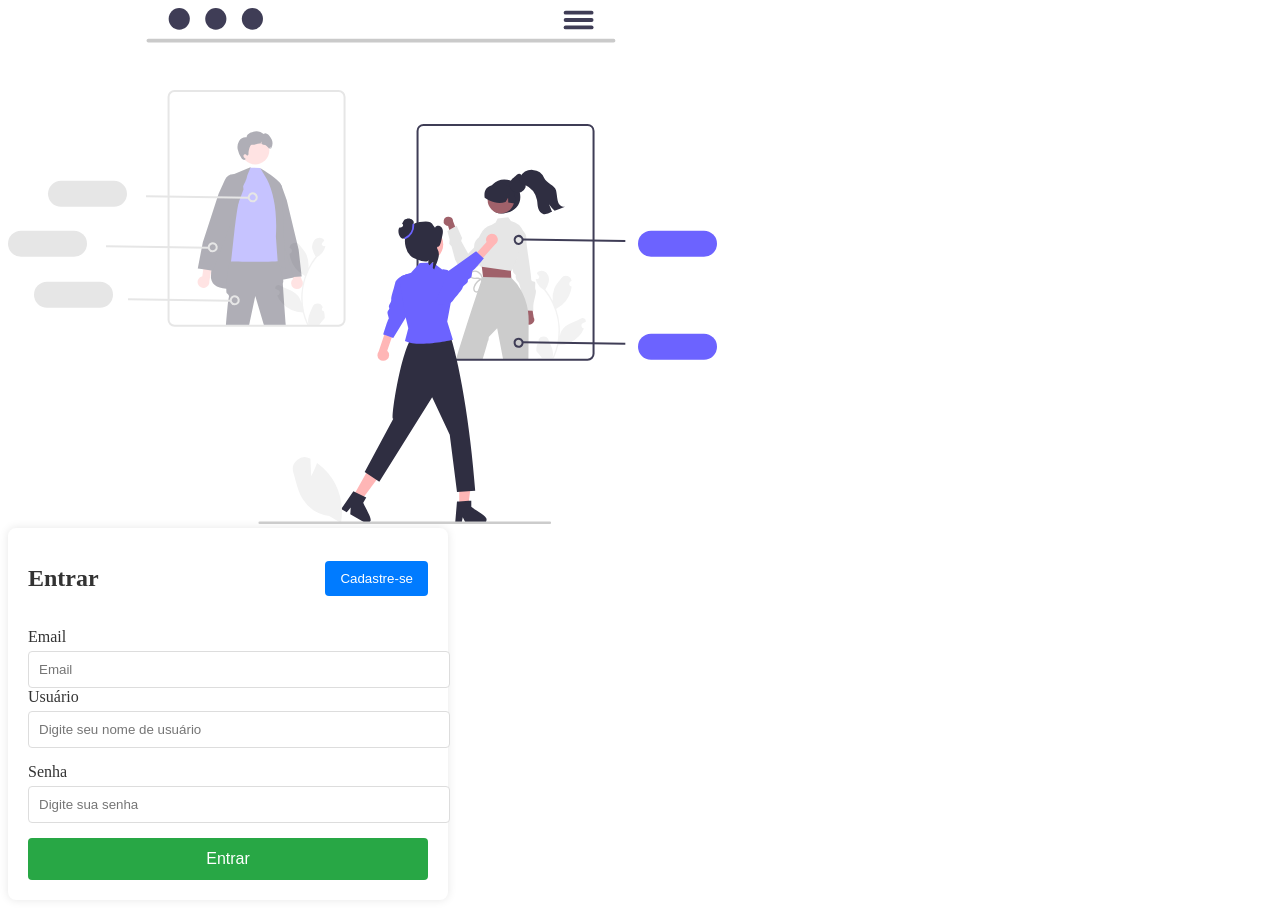
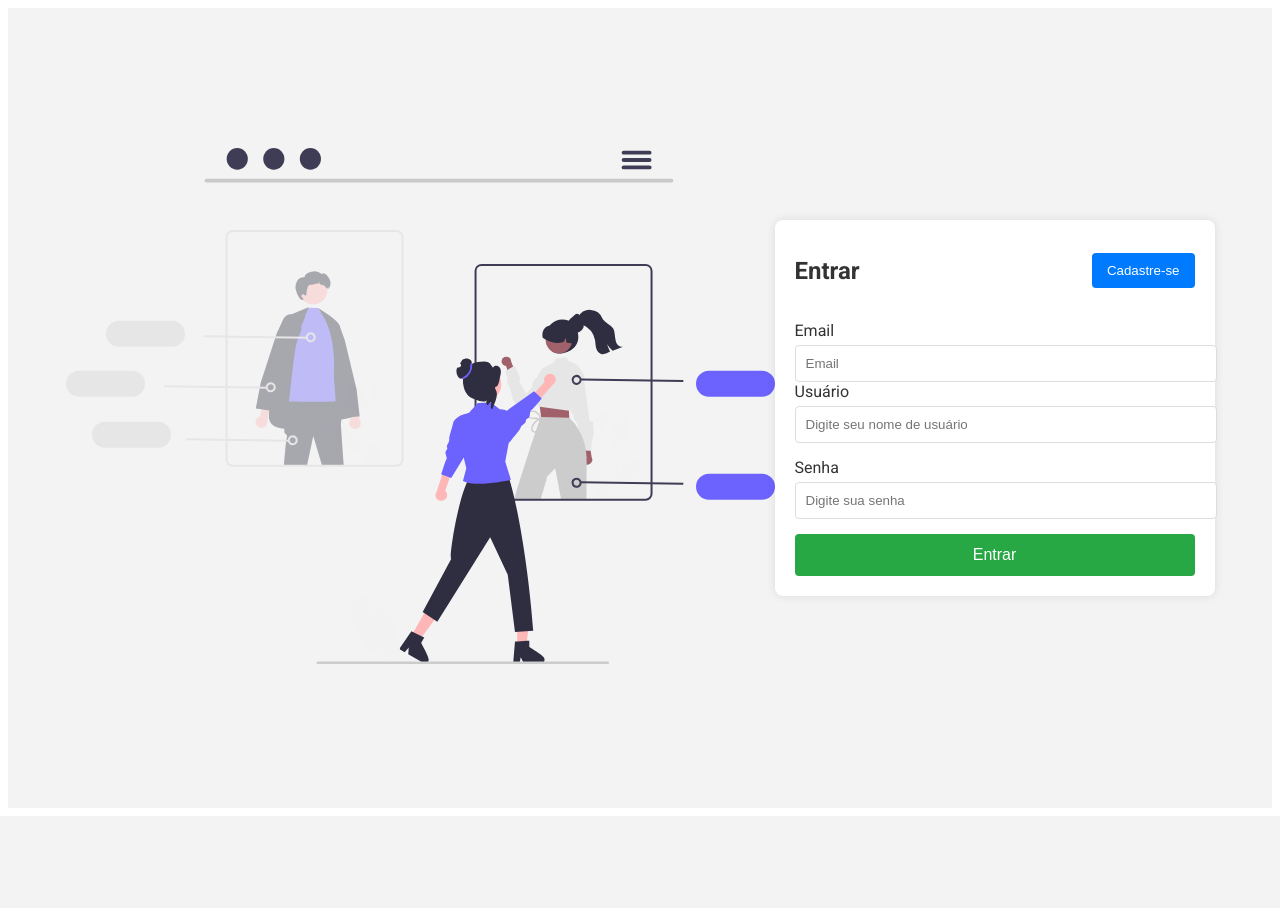
Before and after one commit to aul-rel/HomeTech, a PHP site: page /assets/pages/login.html in a window 1280 px wide. After the commit the page ends 664 px from the top, so only its background shows below. Run offline with PHP 8.4, Linux system fonts and the light colour scheme.

Commit message:
bugs e mais bugs

```diff
--- a/assets/css/login.css
+++ b/assets/css/login.css
@@ -1,13 +1,6 @@
-/* login.css */
-
-/* Container geral */
-<<<<<<< HEAD
-=======
 body {
     font-family: 'Roboto', sans-serif;
 }
-
->>>>>>> 0121ab3469b69d2efad871d54eb8a79401b23db9
 .container {
     display: flex;
     align-items: center;
@@ -86,13 +79,10 @@ body {
 
 .continue-button button:hover {
     background-color: #218838;
-<<<<<<< HEAD
 }
 .success-message {
     color: #28a745;
     font-size: 16px;
     margin-bottom: 20px;
     text-align: center;
-=======
->>>>>>> 0121ab3469b69d2efad871d54eb8a79401b23db9
 }
```
